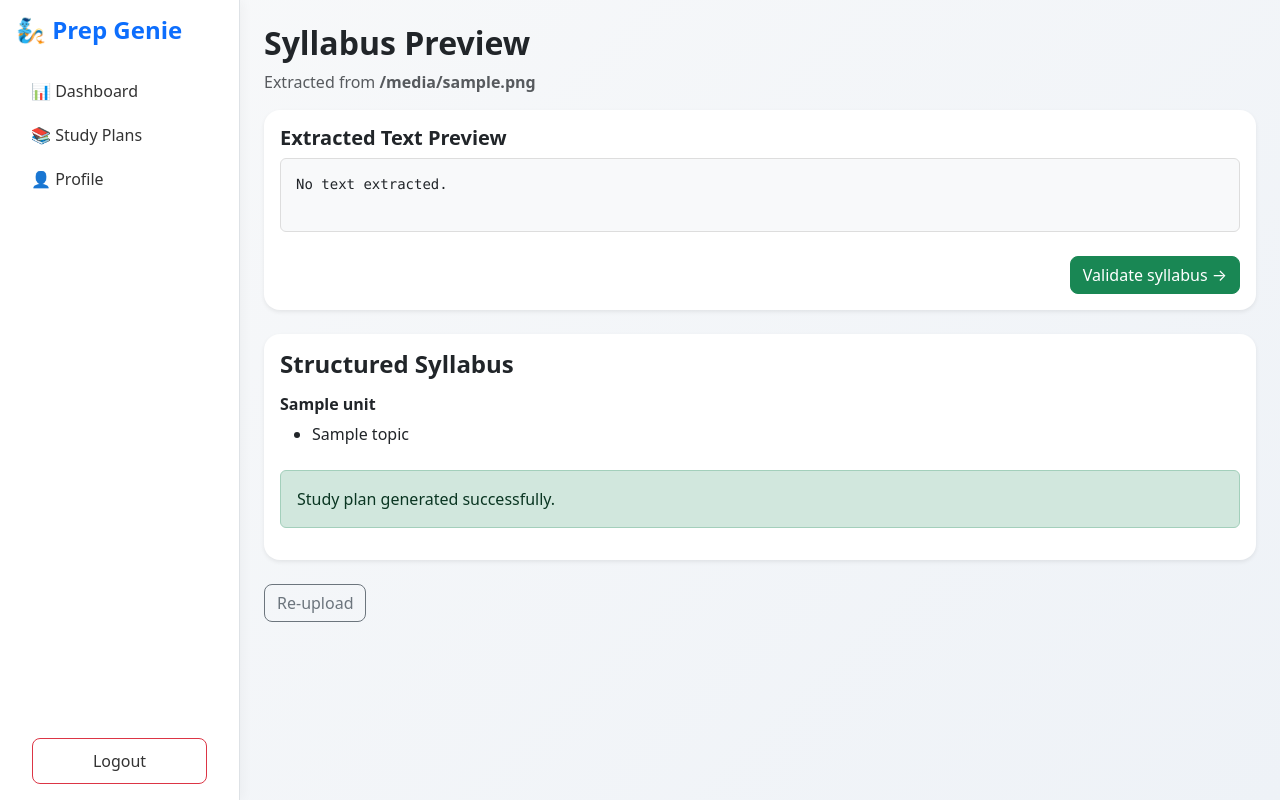
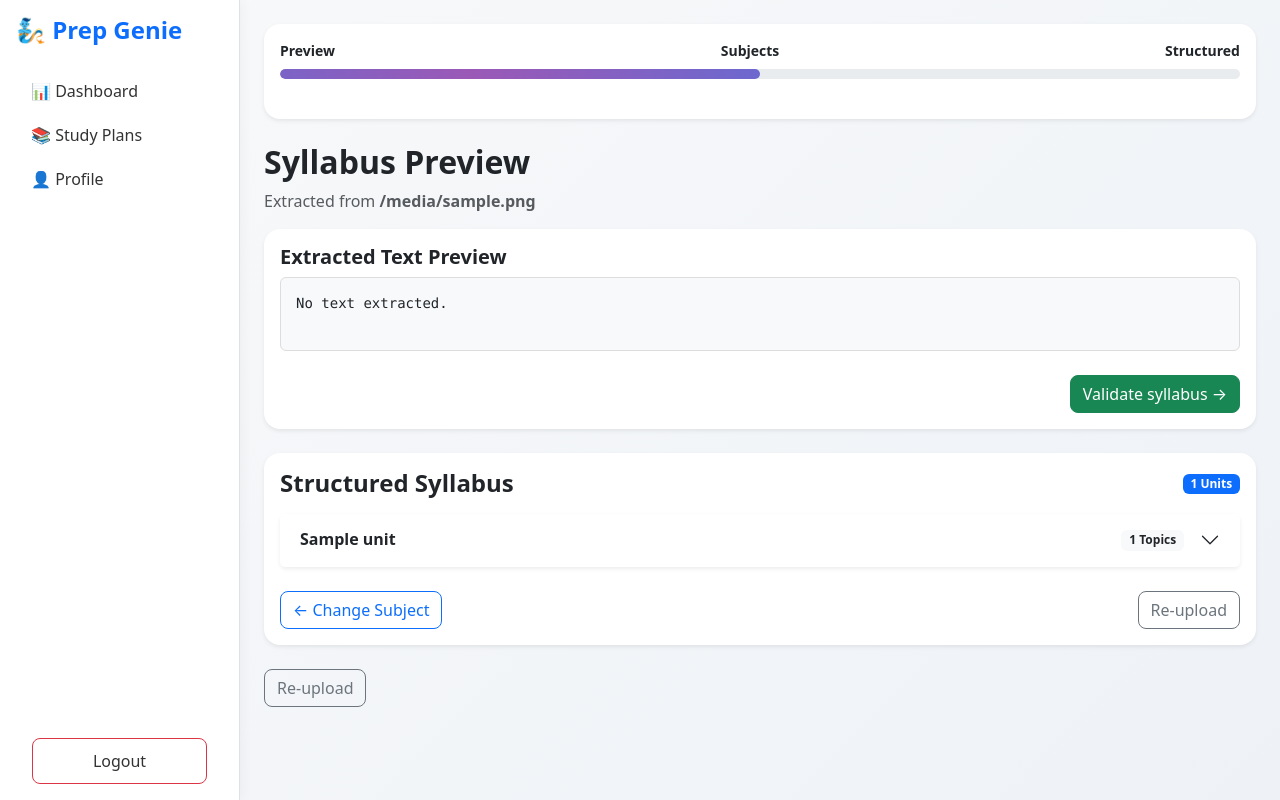
Before and after one commit to ShreekarSeelavantula/major_c, a FastAPI app: template app/templates/syllabus_preview.html in a window 1280 px wide. Run offline with FastAPI, Linux system fonts and the light colour scheme; the template is opened without the code that fills it: most values are stand-ins (such as "Sample title", 1, 10 or a date in 2020); parts of the project's set-up code (start-up, migrations or seed data) failed here and were passed over.

Commit message:
just trying to enahnce the ui a little bit

```diff
--- a/app/routes/syllabus.py
+++ b/app/routes/syllabus.py
@@ -239,6 +239,7 @@ def structure_selected_subject(
         {
             "$set": {
                 "structured_syllabus": structured_payload,
+                "selected_subject": subject_text,
                 "status": "structured"
             }
         }
@@ -248,3 +249,34 @@ def structure_selected_subject(
         url=f"/syllabus/preview/{syllabus_id}",
         status_code=status.HTTP_303_SEE_OTHER
     )
+
+
+@router.get("/syllabus/change-subject/{syllabus_id}")
+def change_subject(request: Request, syllabus_id: str):
+
+    if "user_id" not in request.session:
+        return RedirectResponse("/login", status_code=303)
+
+    syllabus = syllabus_collection.find_one({
+        "_id": ObjectId(syllabus_id),
+        "user_id": ObjectId(request.session["user_id"])
+    })
+
+    if not syllabus:
+        raise HTTPException(status_code=404, detail="Syllabus not found")
+
+    syllabus_collection.update_one(
+        {"_id": ObjectId(syllabus_id)},
+        {
+            "$set": {
+                "structured_syllabus": None,
+                "selected_subject": None,
+                "status": "subjects_detected"
+            }
+        }
+    )
+
+    return RedirectResponse(
+        url=f"/syllabus/preview/{syllabus_id}",
+        status_code=status.HTTP_303_SEE_OTHER
+    )
--- a/app/templates/layout.html
+++ b/app/templates/layout.html
@@ -84,6 +84,56 @@
         .fade-in {
             animation: fadeInUp 0.6s ease;
         }
+
+
+        .progress-track {
+            width: 100%;
+            height: 10px;
+            background: #e9ecef;
+            border-radius: 50px;
+            overflow: hidden;
+            position: relative;
+        }
+
+        /* Base animated fill */
+        .progress-fill {
+            height: 100%;
+            border-radius: 50px;
+            background: linear-gradient(
+                90deg,
+                #4e73df,
+                #9b59b6,
+                #4e73df
+            );
+            background-size: 200% 100%;
+            animation: flow 2s linear infinite;
+            transition: width 0.8s ease-in-out;
+        }
+
+        /* Step widths */
+        .progress-fill.step-1 { width: 5%; }
+        .progress-fill.step-2 { width: 50%; }
+        .progress-fill.step-3 { width: 100%; }
+
+        /* Flowing river animation */
+        @keyframes flow {
+            0% { background-position: 0% 0; }
+            100% { background-position: 200% 0; }
+        }
+
+
+
+        .subject-card {
+            transition: all 0.2s ease-in-out;
+            cursor: pointer;
+        }
+
+        .subject-card:hover {
+            transform: translateY(-4px);
+            box-shadow: 0 10px 25px rgba(0, 0, 0, 0.08);
+            background-color: #f8fbff;
+        }
+
     </style>
 </head>
 
@@ -112,6 +162,7 @@
     </div>
 
 </div>
+<script src="https://cdn.jsdelivr.net/npm/bootstrap@5.3.2/dist/js/bootstrap.bundle.min.js"></script>
 
 </body>
 </html>
--- a/app/templates/syllabus_preview.html
+++ b/app/templates/syllabus_preview.html
@@ -3,6 +3,39 @@
 {% block title %}Syllabus Preview | Prep Genie{% endblock %}
 
 {% block content %}
+
+<!-- Modern Progress Slider -->
+<!-- Amazon Style Flow Progress -->
+<div class="card shadow-sm mb-4 border-0">
+    <div class="card-body">
+
+        {% set step = 1 %}
+        {% if syllabus.status == "subjects_detected" %}
+            {% set step = 2 %}
+        {% elif syllabus.status == "structured" %}
+            {% set step = 3 %}
+        {% endif %}
+
+        <div class="mb-4">
+
+            <!-- Labels -->
+            <div class="d-flex justify-content-between mb-2 fw-semibold small">
+                <span>Preview</span>
+                <span>Subjects</span>
+                <span>Structured</span>
+            </div>
+
+            <!-- Progress Track -->
+            <div class="progress-track">
+                <div class="progress-fill step-{{ step }}"></div>
+            </div>
+
+        </div>
+
+    </div>
+</div>
+
+
 
 <h2 class="fw-bold mb-2">Syllabus Preview</h2>
 <p class="text-muted mb-3">
@@ -60,42 +93,58 @@
 <!-- SUBJECT SELECTION -->
 {% if syllabus.validated and syllabus.subjects_detected and not syllabus.structured_syllabus %}
 
-<div class="card shadow-sm mb-4">
+<div class="card shadow-sm mb-4 border-0">
     <div class="card-body">
 
-        <h4 class="fw-bold mb-3">Select Subject to Generate Study Plan</h4>
+        <div class="d-flex justify-content-between align-items-center mb-3">
+            <h4 class="fw-bold mb-0">Select Subject</h4>
+            <span class="text-muted small">
+                {{ syllabus.subjects_detected | length }} subjects detected
+            </span>
+        </div>
 
         <div class="row">
 
             {% for subject in syllabus.subjects_detected %}
-            <div class="col-md-6 mb-3">
-                <div class="card border-0 shadow-sm h-100">
-                    <div class="card-body">
-
-                        <h6 class="fw-bold text-primary">
-                            {{ subject.course_code }}
-                        </h6>
-
-                        <p class="mb-2">
-                            {{ subject.title }}
-                        </p>
+            <div class="col-md-6 mb-4">
 
                 <form method="post"
                       action="/syllabus/structure/{{ syllabus._id }}"
-                              class="mt-3">
+                      class="h-100">
 
                     <input type="hidden"
                            name="subject_text"
                            value="{{ subject.text }}">
 
-                            <button class="btn btn-outline-primary btn-sm w-100">
-                                Generate Plan →
+                    <button type="submit"
+                            class="subject-card w-100 text-start border-0 bg-white shadow-sm rounded p-4">
+
+                        <div class="d-flex justify-content-between align-items-start">
+
+                            <div>
+                                <span class="badge bg-primary mb-2">
+                                    {{ subject.course_code }}
+                                </span>
+
+                                <h6 class="fw-semibold mb-1">
+                                    {{ subject.title }}
+                                </h6>
+
+                                <small class="text-muted">
+                                    Click to generate structured plan
+                                </small>
+                            </div>
+
+                            <div class="text-primary fs-5">
+                                →
+                            </div>
+
+                        </div>
+
                     </button>
 
                 </form>
 
-                    </div>
-                </div>
             </div>
             {% endfor %}
 
@@ -110,26 +159,72 @@
 <!-- STRUCTURED SYLLABUS -->
 {% if syllabus.structured_syllabus %}
 
-<div class="card shadow-sm mb-4">
+<div class="card shadow-sm mb-4 border-0">
     <div class="card-body">
 
-        <h4 class="fw-bold mb-3">Structured Syllabus</h4>
+        <div class="d-flex justify-content-between align-items-center mb-3">
+            <h4 class="fw-bold mb-0">Structured Syllabus</h4>
+            <span class="badge bg-primary">
+                {{ syllabus.structured_syllabus | length }} Units
+            </span>
+        </div>
+
+        <div class="accordion" id="syllabusAccordion">
 
             {% for unit in syllabus.structured_syllabus %}
-            <div class="mb-3">
-                <h6 class="fw-semibold">
-                    {{ unit.title }}
-                </h6>
-                <ul>
+            <div class="accordion-item border-0 shadow-sm mb-3 rounded">
+
+                <h2 class="accordion-header" id="heading{{ loop.index }}">
+                    <button class="accordion-button collapsed fw-semibold"
+                            type="button"
+                            data-bs-toggle="collapse"
+                            data-bs-target="#collapse{{ loop.index }}"
+                            aria-expanded="false"
+                            aria-controls="collapse{{ loop.index }}">
+
+                        <div class="d-flex justify-content-between w-100 me-3">
+                            <span>{{ unit.title }}</span>
+                            <span class="badge bg-light text-dark">
+                                {{ unit.topics | length }} Topics
+                            </span>
+                        </div>
+
+                    </button>
+                </h2>
+
+                <div id="collapse{{ loop.index }}"
+                     class="accordion-collapse collapse"
+                     aria-labelledby="heading{{ loop.index }}"
+                     data-bs-parent="#syllabusAccordion">
+
+                    <div class="accordion-body">
+
+                        <ul class="list-group list-group-flush">
                             {% for topic in unit.topics %}
-                        <li>{{ topic }}</li>
+                            <li class="list-group-item">
+                                {{ topic }}
+                            </li>
                             {% endfor %}
                         </ul>
+
+                    </div>
+                </div>
+
             </div>
             {% endfor %}
 
-        <div class="alert alert-success mt-4">
-            Study plan generated successfully.
+        </div>
+
+        <div class="mt-4 d-flex justify-content-between">
+            <a href="/syllabus/change-subject/{{ syllabus._id }}"
+               class="btn btn-outline-primary">
+                ← Change Subject
+            </a>
+
+            <a href="/upload"
+               class="btn btn-outline-secondary">
+                Re-upload
+            </a>
         </div>
 
     </div>
```
Also changed, not shown: app/routes/syllabus_routes.py (deleted, +0 -94 lines), app/services/file_handler.py (deleted), app/services/learner_service.py (deleted), app/services/plan_service.py (deleted), app/services/text_extractor.py (deleted). Lines whose indentation alone changed are shown as unchanged.
